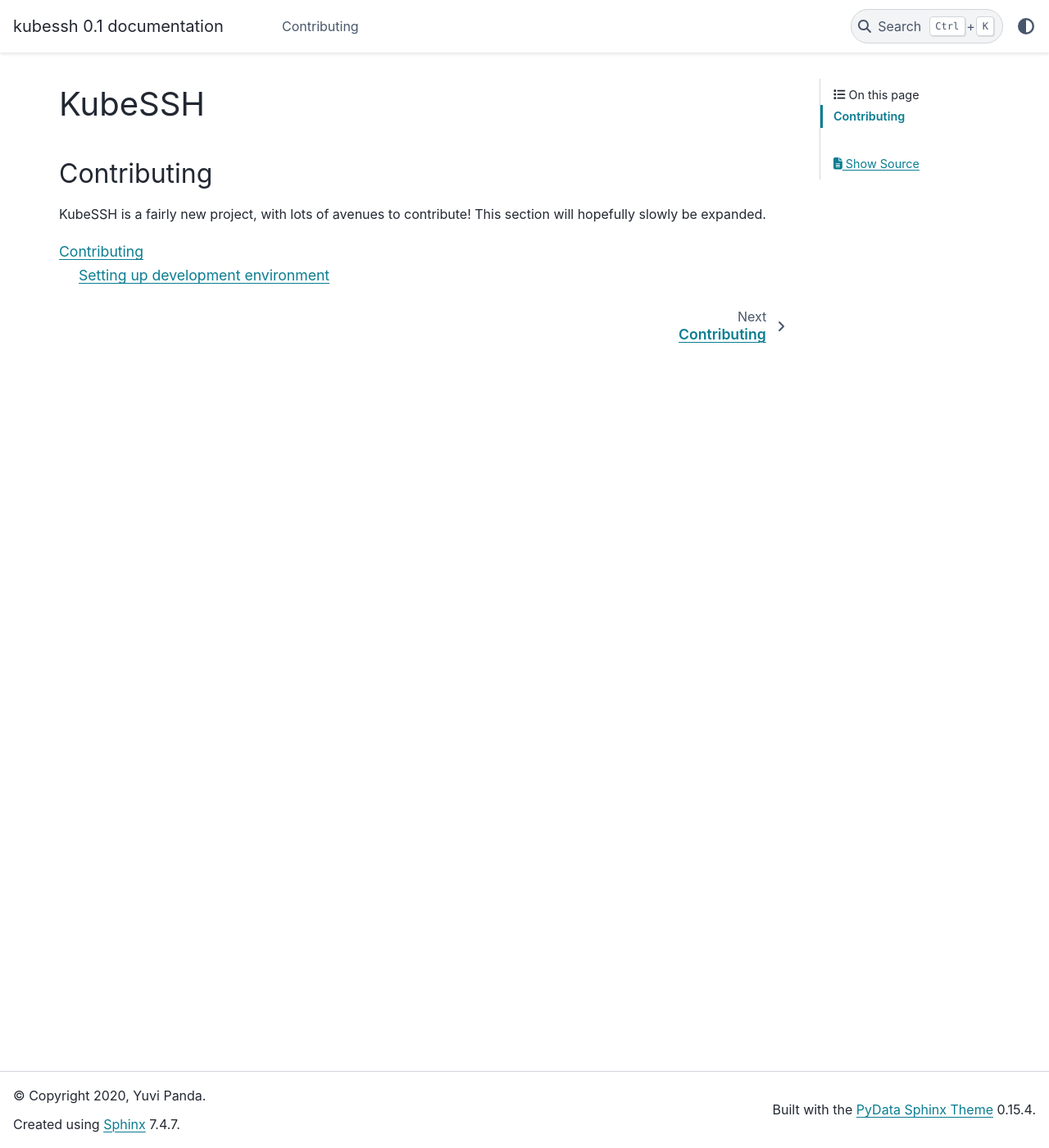
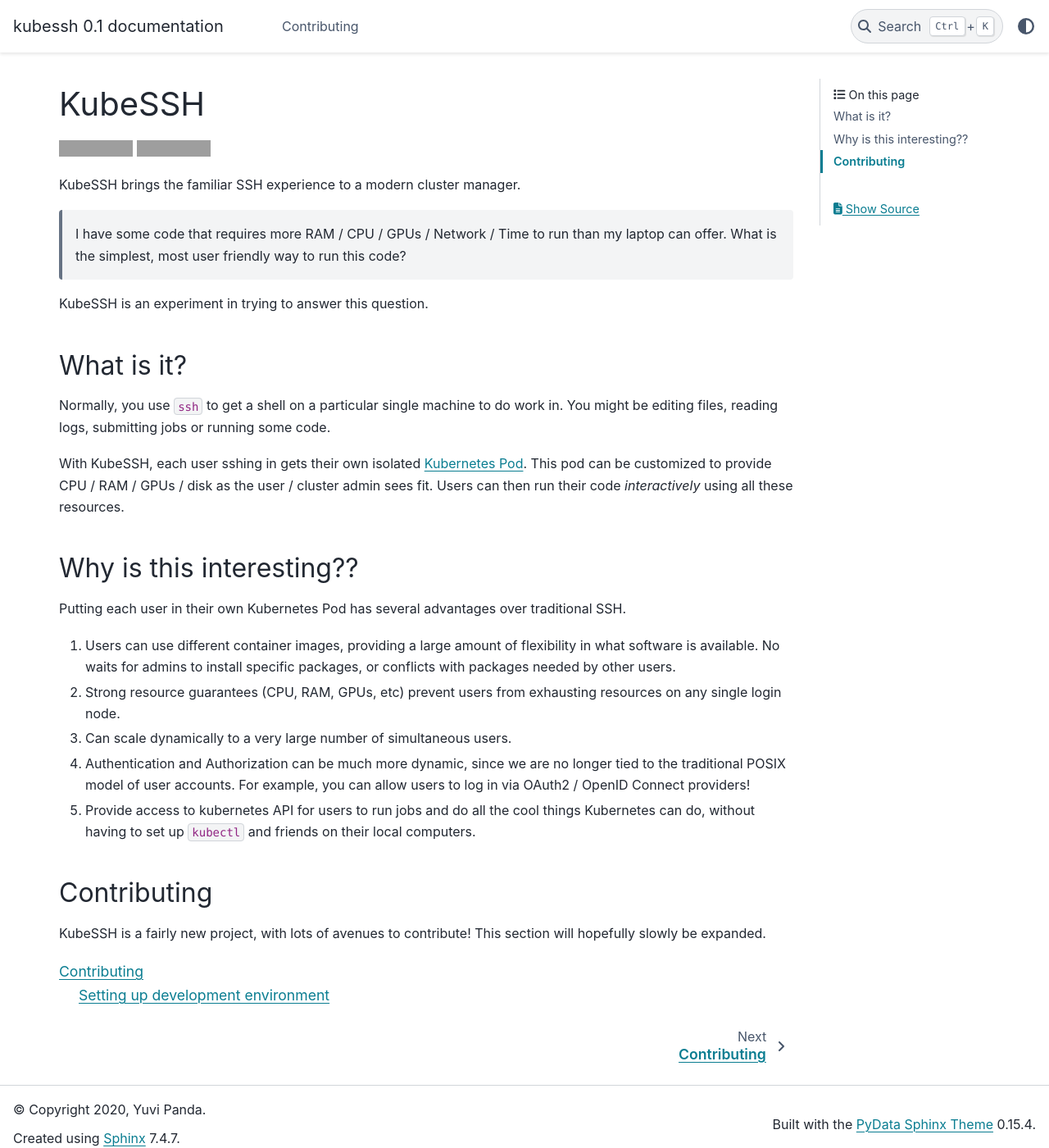
Before and after one commit to yuvipanda/kubessh, a Sphinx documentation site: the page built from docs/index.md, in a window 1280 px wide and 1400 px high. Shown: the whole window at 82% size. Built offline with Sphinx 7.4.7 and the PyData theme 0.15.4, drawn with Linux system fonts in a browser that asks for light colours; grey boxes are pictures that could not be loaded.

Commit message:
Sync README.md with documentation
Add a few badges too

```diff
--- a/docs/index.md
+++ b/docs/index.md
@@ -1,4 +1,42 @@
+<!-- Try to keep this in sync with README.md -->
 # KubeSSH
+
+[![Documentation Status](https://readthedocs.org/projects/kubessh/badge/?version=latest&style=flat)](https://docs.kubessh.org)
+![](https://github.com/yuvipanda/kubessh/workflows/Publish%20chart/badge.svg)
+
+KubeSSH brings the familiar SSH experience to a modern cluster manager.
+
+> I have some code that requires more RAM / CPU / GPUs / Network / Time to run than my laptop can offer.
+> What is the simplest, most user friendly way to run this code?
+
+KubeSSH is an experiment in trying to answer this question.
+
+## What is it?
+
+Normally, you use `ssh` to get a shell on a particular single machine to do work in.
+You might be editing files, reading logs, submitting jobs or running some code.
+
+With KubeSSH, each user sshing in gets their own isolated [Kubernetes Pod](https://kubernetes.io/docs/concepts/workloads/pods/pod/).
+This pod can be customized to provide CPU / RAM / GPUs / disk as the user / cluster admin
+sees fit. Users can then run their code *interactively* using all these resources.
+
+## Why is this interesting??
+
+Putting each user in their own Kubernetes Pod has several advantages over traditional
+SSH.
+
+1. Users can use different container images, providing a large amount of flexibility in what
+   software is available. No waits for admins to install specific packages, or conflicts
+   with packages needed by other users.
+2. Strong resource guarantees (CPU, RAM, GPUs, etc) prevent users from exhausting resources
+   on any single login node.
+3. Can scale dynamically to a very large number of simultaneous users.
+4. Authentication and Authorization can be much more dynamic, since we are no longer
+   tied to the traditional POSIX model of user accounts. For example, you can allow
+   users to log in via OAuth2 / OpenID Connect providers!
+5. Provide access to kubernetes API for users to run jobs and do all the cool things
+   Kubernetes can do, without having to set up `kubectl` and friends on their local
+   computers.
 
 ## Contributing
 
```
Also changed, not shown: README.md (+3 -0 lines).
